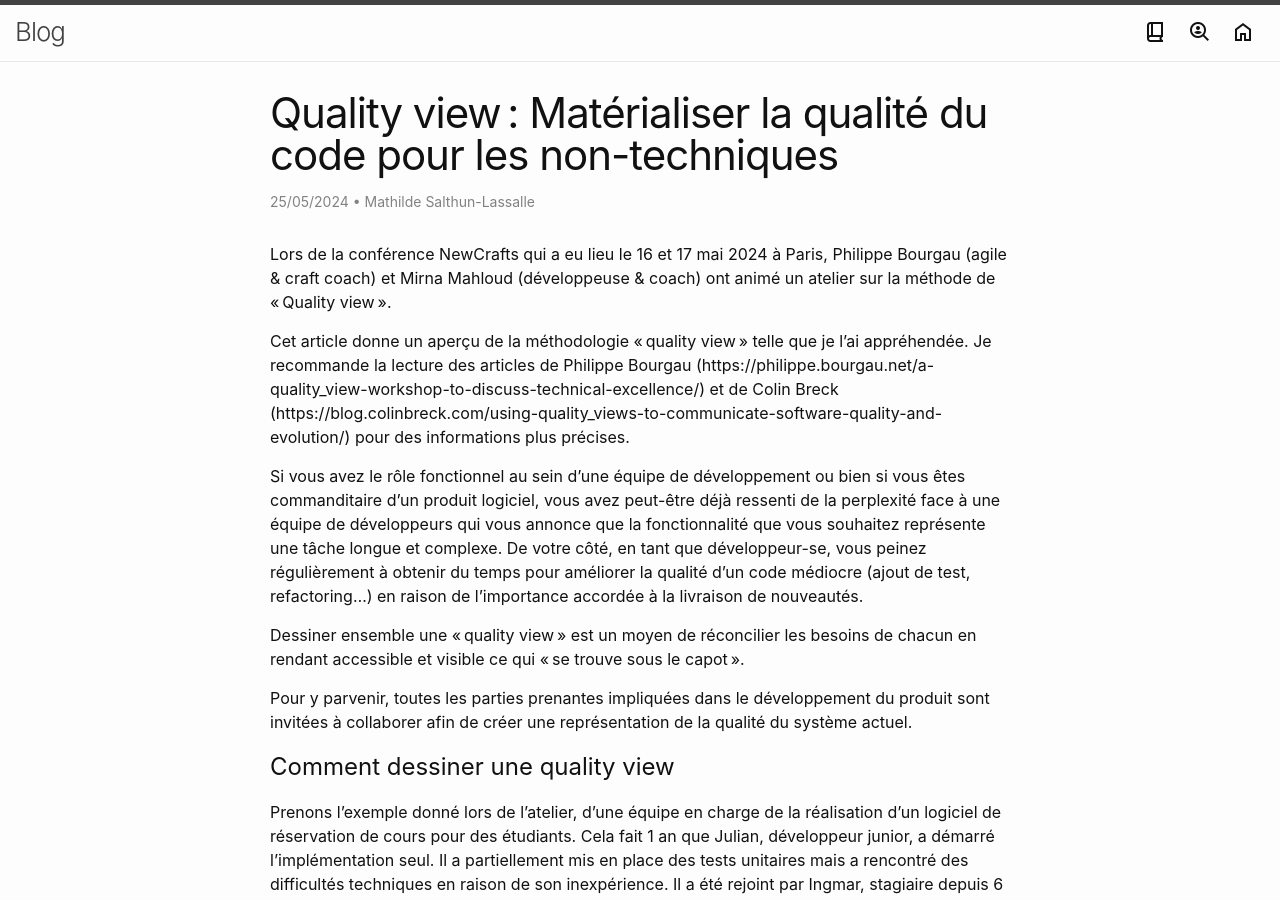
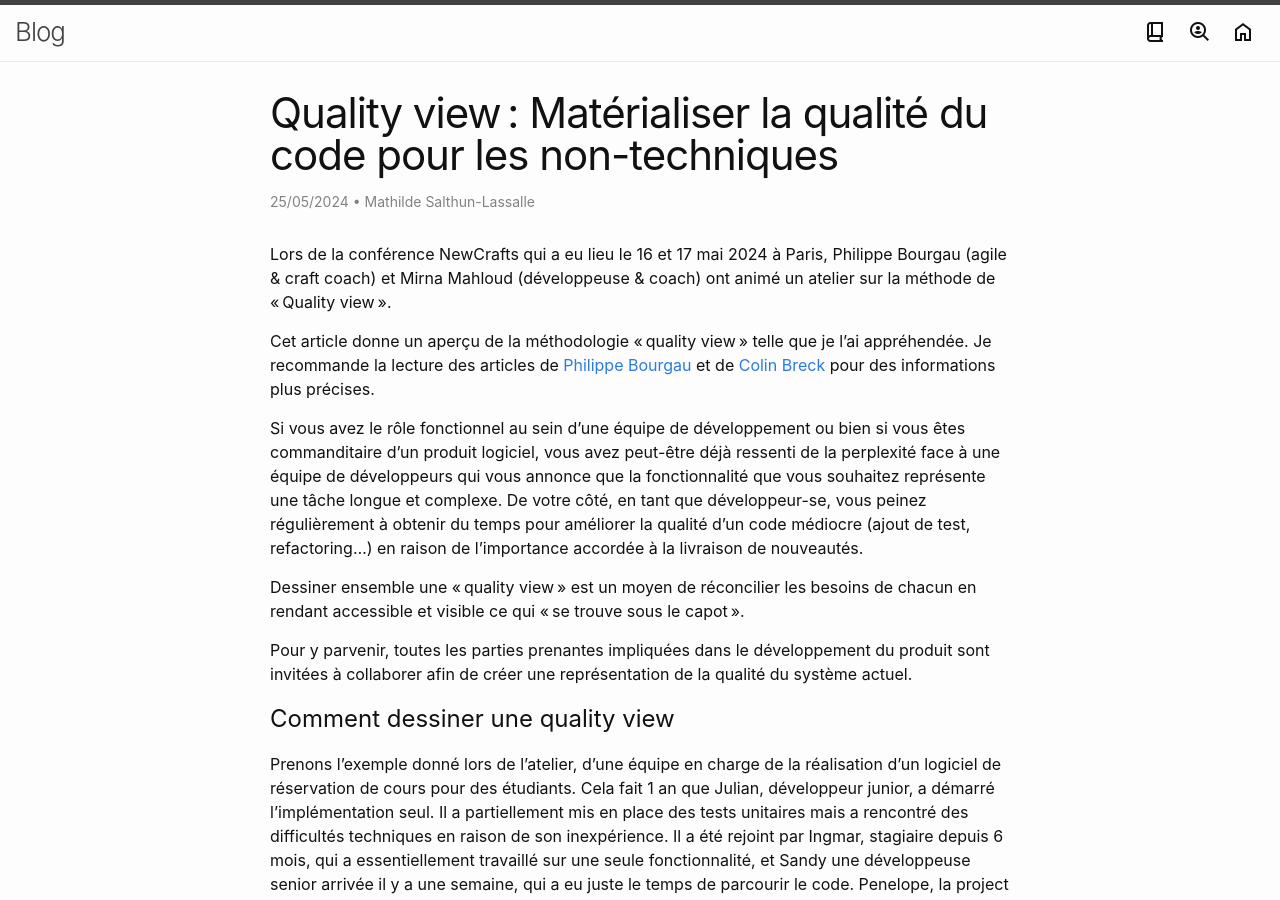
Before and after one commit to masalthunlass/blog, a Jekyll site: the page built from _posts/2024-05-25-quality-view.md, in a window 1280 px wide and 900 px high. Built offline with Jekyll 4.4.1, drawn with Linux system fonts in a browser that asks for light colours; our own code applies the rules of GitHub Pages for plain Markdown files.

Commit message:
fix links

```diff
--- a/_posts/2024-05-25-quality-view.md
+++ b/_posts/2024-05-25-quality-view.md
@@ -6,7 +6,7 @@ author: "Mathilde Salthun-Lassalle"
 
 Lors de la conférence NewCrafts qui a eu lieu le 16 et 17 mai 2024 à Paris, Philippe Bourgau (agile & craft coach) et Mirna Mahloud (développeuse & coach) ont animé un atelier sur la méthode de « Quality view ».
 
-Cet article donne un aperçu de la méthodologie « quality view » telle que je l’ai appréhendée. Je recommande la lecture des articles de Philippe Bourgau (https://philippe.bourgau.net/a-quality_view-workshop-to-discuss-technical-excellence/)  et de Colin Breck (https://blog.colinbreck.com/using-quality_views-to-communicate-software-quality-and-evolution/) pour des informations plus précises.
+Cet article donne un aperçu de la méthodologie « quality view » telle que je l’ai appréhendée. Je recommande la lecture des articles de [Philippe Bourgau](https://philippe.bourgau.net/a-quality_view-workshop-to-discuss-technical-excellence/)  et de [Colin Breck](https://blog.colinbreck.com/using-quality_views-to-communicate-software-quality-and-evolution/) pour des informations plus précises.
 
 
 
```
